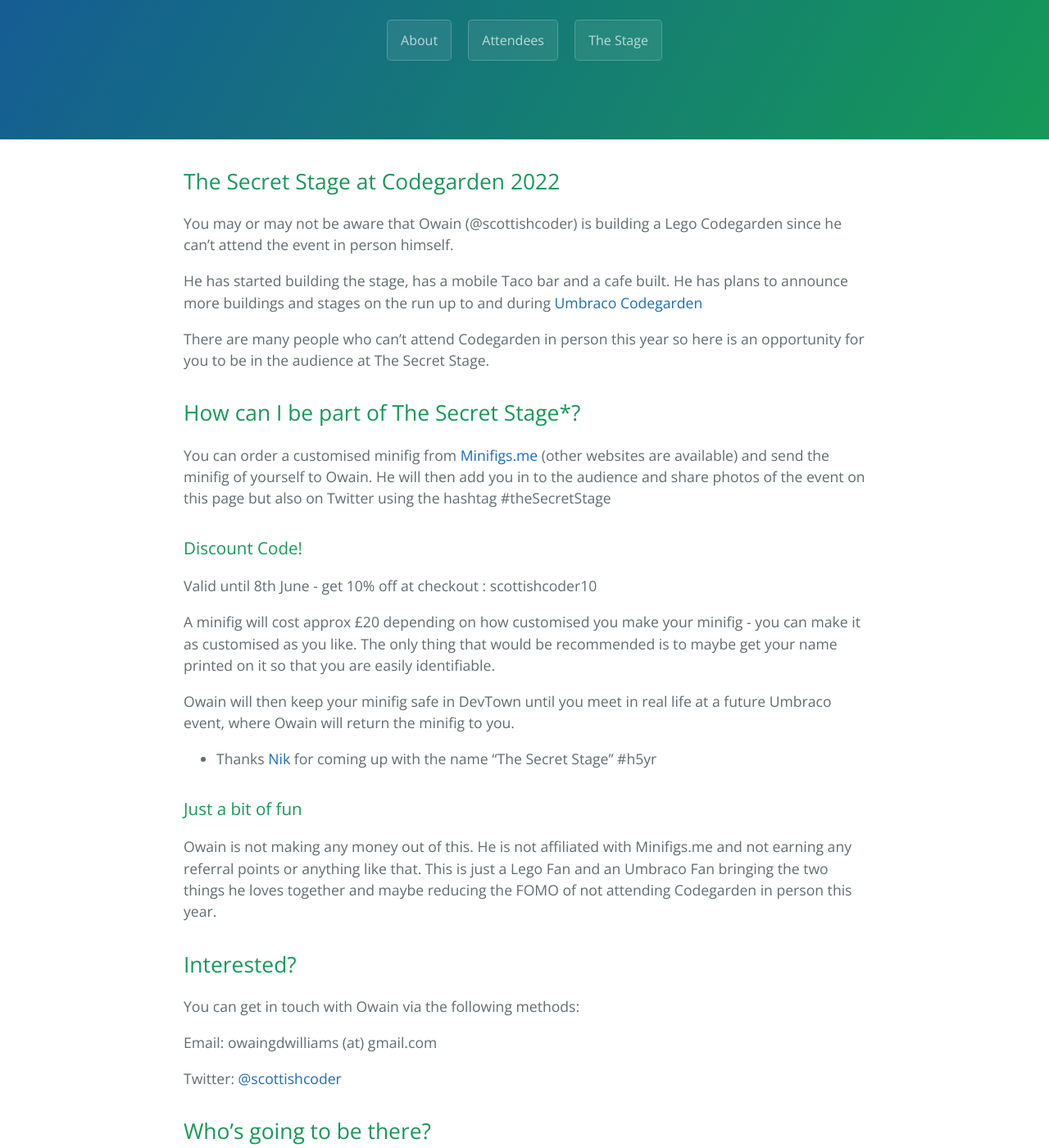
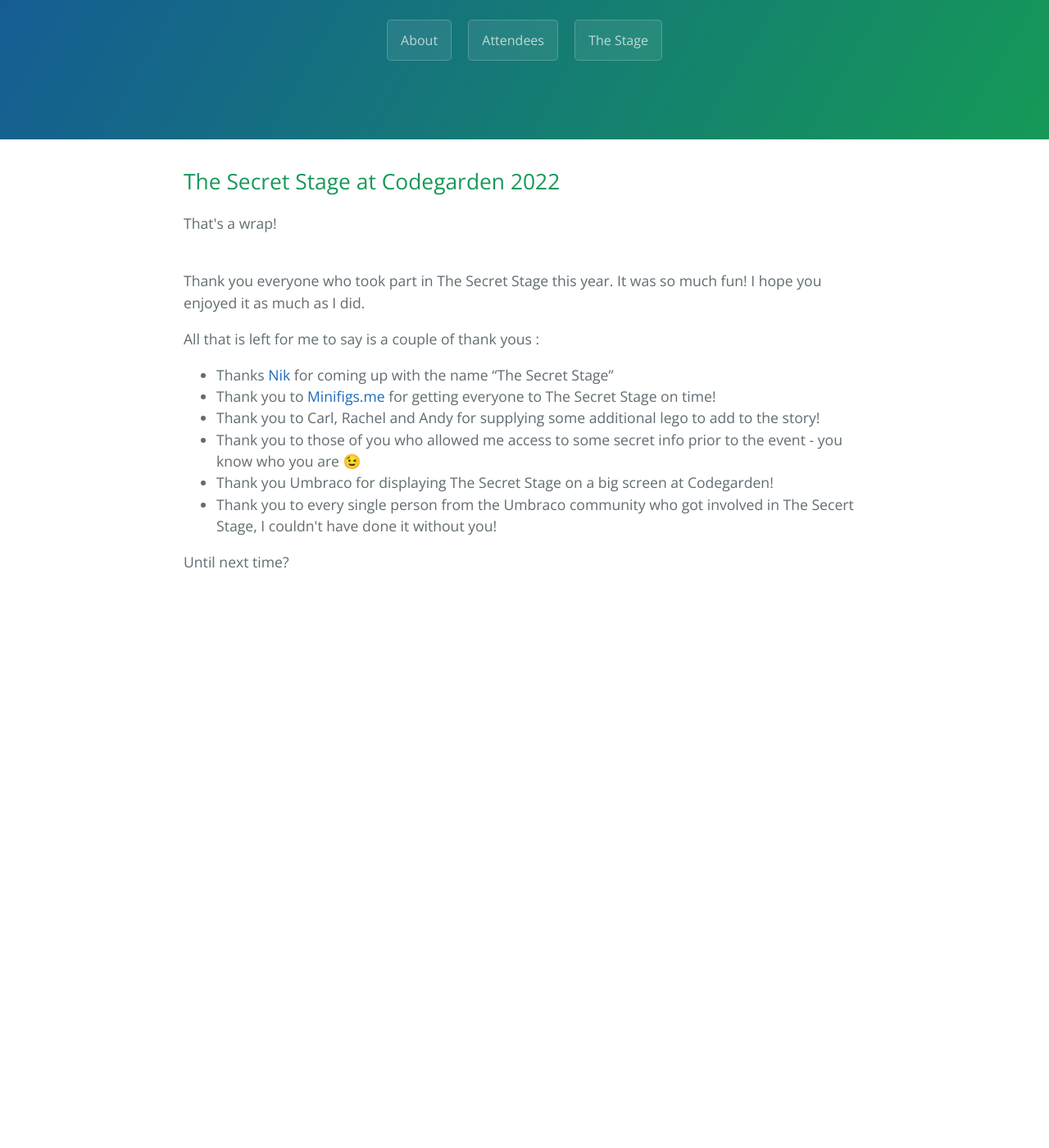
Before and after one commit to OwainWilliams/OwainWilliams.github.io, a Jekyll site: the page built from index.html, in a window 1280 px wide and 1400 px high, scrolled down 213 px. Shown: the whole window at 82% size. Built offline with Jekyll 4.4.1, drawn with Linux system fonts in a browser that asks for light colours; the list of posts is cut into pages by our own code; after the commit the page ends 961 px from its top, so only the background shows below that; some of the changed text lies outside the part shown.

Commit message:
Update index.html

```diff
--- a/index.html
+++ b/index.html
@@ -13,56 +13,24 @@
     <section class="main-content">
       <div class="home"><h2 id="the-secret-stage-at-codegarden-2022">The Secret Stage at Codegarden 2022</h2>
 
-        <p>You may or may not be aware that Owain (@scottishcoder) is building a Lego Codegarden since he can’t attend the event in person himself.</p>
-
-        <p>He has started building the stage, has a mobile Taco bar and a cafe built. He has plans to announce more buildings and stages on the run up to and during <a href="https://codegarden.umbraco.com/">Umbraco Codegarden</a></p>
-
-        <p>There are many people who can’t attend Codegarden in person this year so here is an opportunity for you to be in the audience at The Secret Stage.</p>
-
-        <h2 id="how-can-i-be-part-of-the-secret-stage">How can I be part of The Secret Stage*?</h2>
-
-        <p>You can order a customised minifig from <a href="https://minifigs.me">Minifigs.me</a> (other websites are available) and send the minifig of yourself to Owain. He will then add you in to the audience and share photos of the event on this page but also on Twitter using the hashtag #theSecretStage</p>
-
-        <h3 id="discount-code">Discount Code!</h3>
-        <p>Valid until 8th June - get 10% off at checkout : scottishcoder10</p>
-
-        <p>A minifig will cost approx £20 depending on how customised you make your minifig - you can make it as customised as you like. The only thing that would be recommended is to maybe get your name printed on it so that you are easily identifiable.</p>
-
-        <p>Owain will then keep your minifig safe in DevTown until you meet in real life at a future Umbraco event, where Owain will return the minifig to you.</p>
+        <p>That's a wrap! </p>
+        <br />
+        Thank you everyone who took part in The Secret Stage this year. It was so much fun! I hope you enjoyed it as much as I did.
+        <p>
+          All that is left for me to say is a couple of thank yous :
+        </p>
 
         <ul>
-          <li>Thanks <a href="https://twitter.com/HotChilliCode">Nik</a> for coming up with the name “The Secret Stage” #h5yr</li>
+          <li>Thanks <a href="https://twitter.com/HotChilliCode">Nik</a> for coming up with the name “The Secret Stage”</li>
+          <li>Thank you to <a href="https://minifigs.me/">Minifigs.me</a> for getting everyone to The Secret Stage on time!</li>
+          <li>Thank you to Carl, Rachel and Andy for supplying some additional lego to add to the story!</li>
+          <li>Thank you to those of you who allowed me access to some secret info prior to the event - you know who you are 😉</li>
+          <li>Thank you Umbraco for displaying The Secret Stage on a big screen at Codegarden!</li>
+          <li>Thank you to every single person from the Umbraco community who got involved in The Secert Stage, I couldn't have done it without you!</li>
         </ul>
-
-        <h3 id="just-a-bit-of-fun">Just a bit of fun</h3>
-
-        <p>Owain is not making any money out of this. He is not affiliated with Minifigs.me and not earning any referral points or anything like that. This is just a Lego Fan and an Umbraco Fan bringing the two things he loves together and maybe reducing the FOMO of not attending Codegarden in person this year.</p>
-
-        <h2 id="interested">Interested?</h2>
-
-        <p>You can get in touch with Owain via the following methods:</p>
-
-        <p>Email: owaingdwilliams (at) gmail.com</p>
-
-        <p>Twitter: <a href="https://twitter.com/scottishcoder">@scottishcoder</a></p>
-
-        <h2 id="whos-going-to-be-there">Who’s going to be there?</h2>
-
-        <p>I’ll update the <a href="/attendees/">Attendees Page</a></p>
-
-        <h2 id="gallery">Sneak Peak</h2>
-
-        <p>Seats being put out at The Secret Stage</p>
-
-        <p><img src="IMG_20220523_173847.jpg" alt="" /></p>
-
-        <p>The Taco Bar has arrived!</p>
-
-        <p><img src="IMG_20220523_195221_663.jpg" alt="" /></p>
-
-        <p>Sound test at The Secret Stage</p>
-
-        <p><img src="IMG_20220526_084648.jpg" alt="" /></p>
+        <p>
+          Until next time?
+        </p>
 
       </div>
 
```
